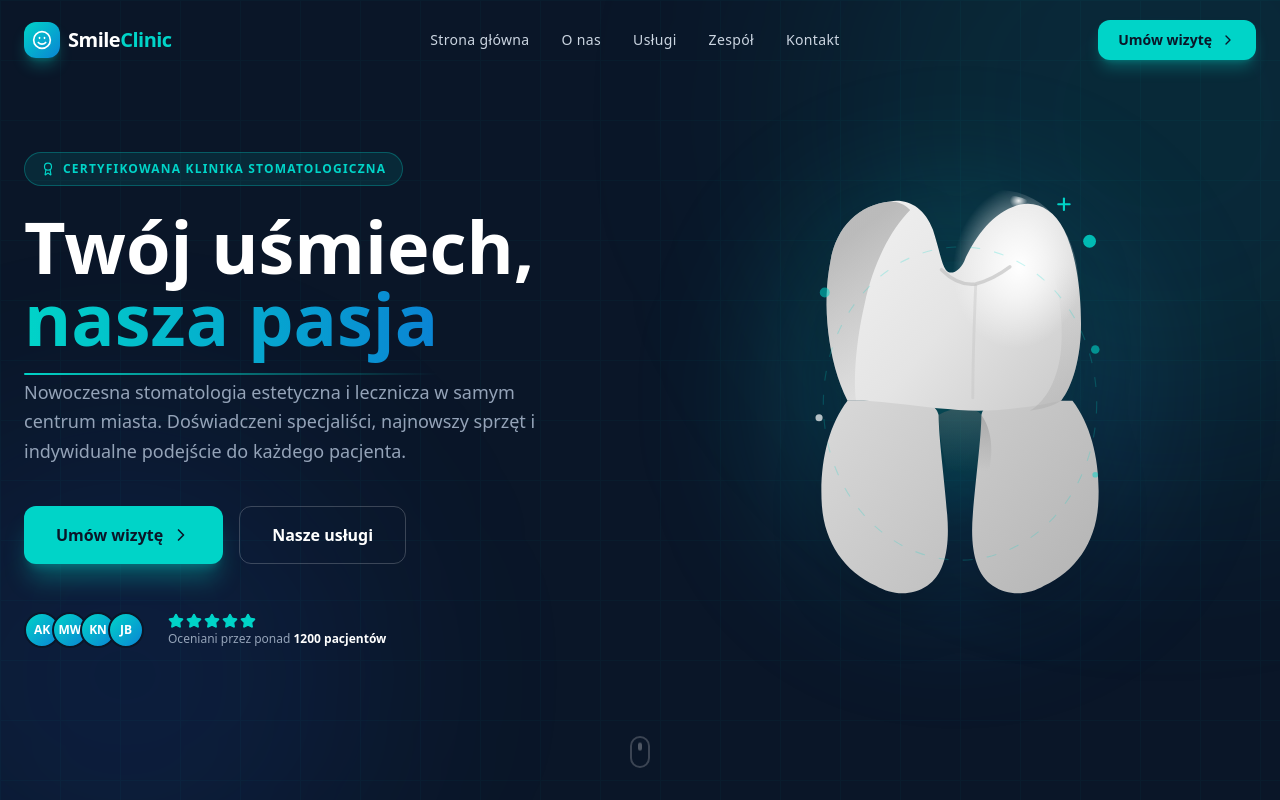
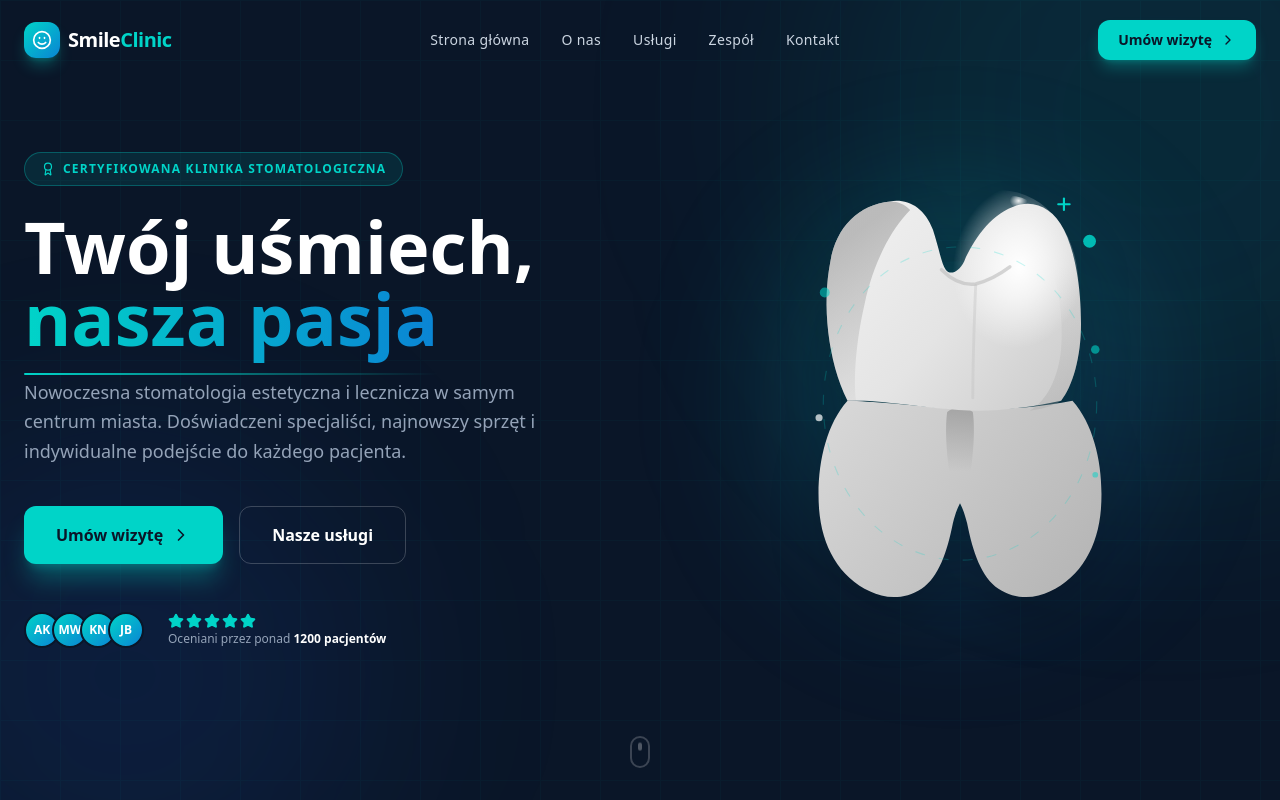
Before and after one commit to m1enso/smile-clinic, a React (Vite) app: page / in a window 1280 px wide. Shown: the top 800 px of the page. Built offline with nearby package versions, Linux system fonts and the light colour scheme.

Commit message:
Fix tooth roots: W-shape with two tips and center notch

```diff
--- a/src/App.tsx
+++ b/src/App.tsx
@@ -71,50 +71,37 @@ function ToothIllustration() {
       {/* Ambient teal glow */}
       <ellipse cx="105" cy="150" rx="88" ry="100" fill="url(#glow)"/>
 
-      {/* ── LEFT ROOT ──
-          Outer edge curves outward then tapers to rounded tip.
-          Inner edge curves back up to form the W-notch.
+      {/* ── ROOT BLOCK — single W-shape with two tips + center notch ──
+          Left tip  ≈ (58, 283)   notch bottom ≈ (105, 222)   Right tip ≈ (152, 283)
       */}
       <path
         d="M 26,148
-           C 12,166 6,194 8,222
-           C 10,248 24,268 46,278
-           C 56,284 70,286 82,278
-           C 94,270 98,252 96,228
-           C 94,202 90,174 90,158
-           C 88,150 80,148 66,148
-           C 50,148 36,148 26,148 Z"
+           C 10,166 4,196 6,224
+           C 8,250 20,272 42,282
+           C 52,287 66,288 78,280
+           C 90,272 96,254 100,234
+           C 102,226 104,222 105,220
+           C 106,222 108,226 110,234
+           C 114,254 120,272 132,280
+           C 144,288 158,287 168,282
+           C 190,272 202,250 204,224
+           C 206,196 200,166 184,148
+           C 164,152 140,154 120,154
+           C 100,154 78,152 58,150
+           C 44,149 34,148 26,148 Z"
         fill="url(#rootG)"
       />
 
-      {/* ── RIGHT ROOT ──
-          Mirror: outer edge outward, inner back up for W-notch.
-      */}
+      {/* Center notch shadow — dark groove between the two root tips */}
       <path
-        d="M 184,148
-           C 198,166 204,194 202,222
-           C 200,248 186,268 164,278
-           C 154,284 140,286 128,278
-           C 116,270 112,252 114,228
-           C 116,202 120,174 120,158
-           C 122,150 130,148 144,148
-           C 160,148 174,148 184,148 Z"
-        fill="url(#rootG)"
-      />
-
-      {/* Furcation notch fill — dark shadow visible in the gap between roots */}
-      <path
-        d="M 90,158
-           C 90,172 94,192 100,210
-           C 104,224 108,238 110,254
-           C 111,262 112,268 112,272
-           C 112,272 112,272 112,272
-           C 112,268 112,262 113,254
-           C 115,238 118,224 122,210
-           C 128,192 130,172 120,158
-           C 116,152 100,152 90,158 Z"
+        d="M 96,156
+           C 94,170 96,192 100,214
+           C 102,226 104,232 105,234
+           C 106,232 108,226 110,214
+           C 114,192 116,170 114,156
+           C 110,152 100,152 96,156 Z"
         fill="url(#valleyG)"
-        opacity="0.55"
+        opacity="0.6"
       />
 
       {/* ── CROWN ──
--- a/vite.config.ts
+++ b/vite.config.ts
@@ -3,7 +3,13 @@ import react from "@vitejs/plugin-react";
 import { defineConfig } from "vite";
 
 export default defineConfig({
+  base: "./",
   plugins: [react()],
+  server: {
+    port: 3000,
+    strictPort: true,
+    host: true,
+  },
   resolve: {
     alias: {
       "@": path.resolve(__dirname, "./src"),
```
